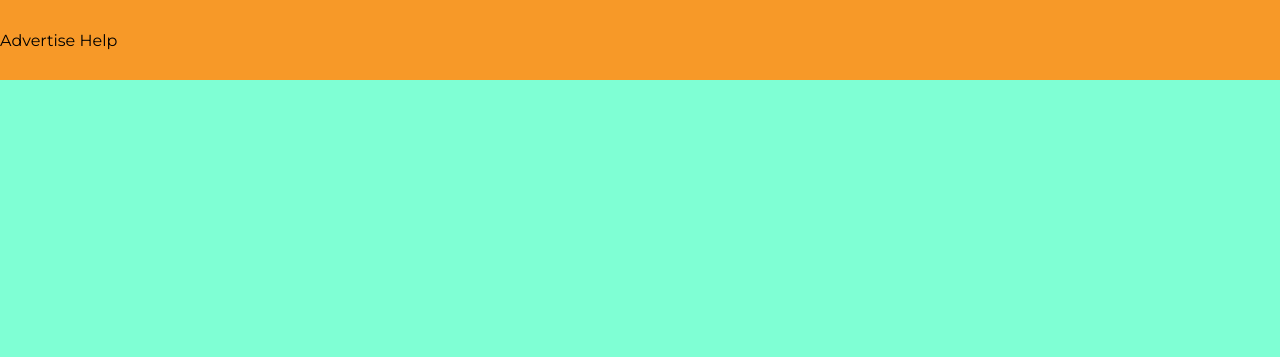
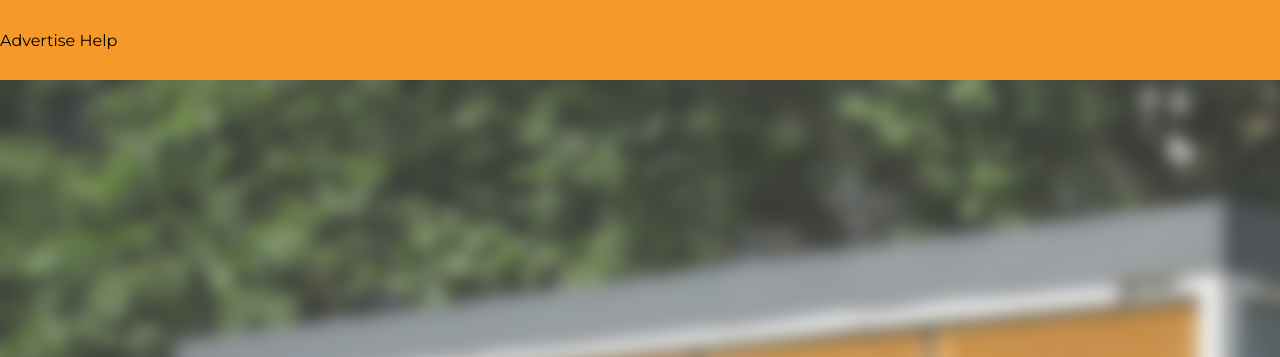
Before and after one commit to Ampix0/CapStone-StreetConnect, a website: page index.html in a window 1280 px wide. Shown: the top 357 px of the page. Drawn offline with Linux system fonts and the light colour scheme; the site is published under a folder, as on GitHub Pages, so addresses that start at the root find nothing; files whose address does not match are found by name.

Commit message:
Background fix attempt 2

```diff
--- a/css/styles.css
+++ b/css/styles.css
@@ -30,7 +30,7 @@ nav {
   height: 100vh; }
 
 .jumboWrapper {
-  background-image: url(/img/jumboBackground.jpg);
+  background-image: url("img/jumboBackground.jpg");
   color: #FFF;
   font-size: 4em;
   display: flex;
```
